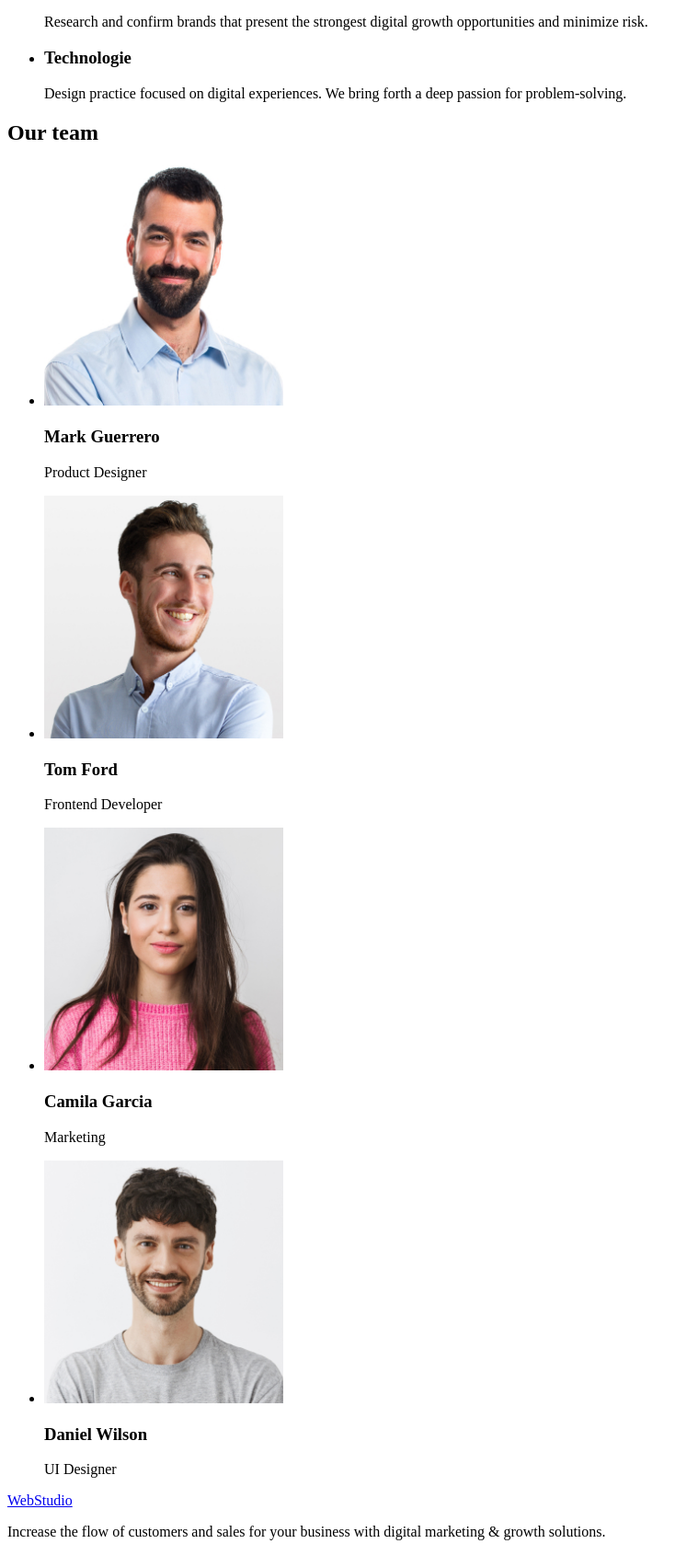
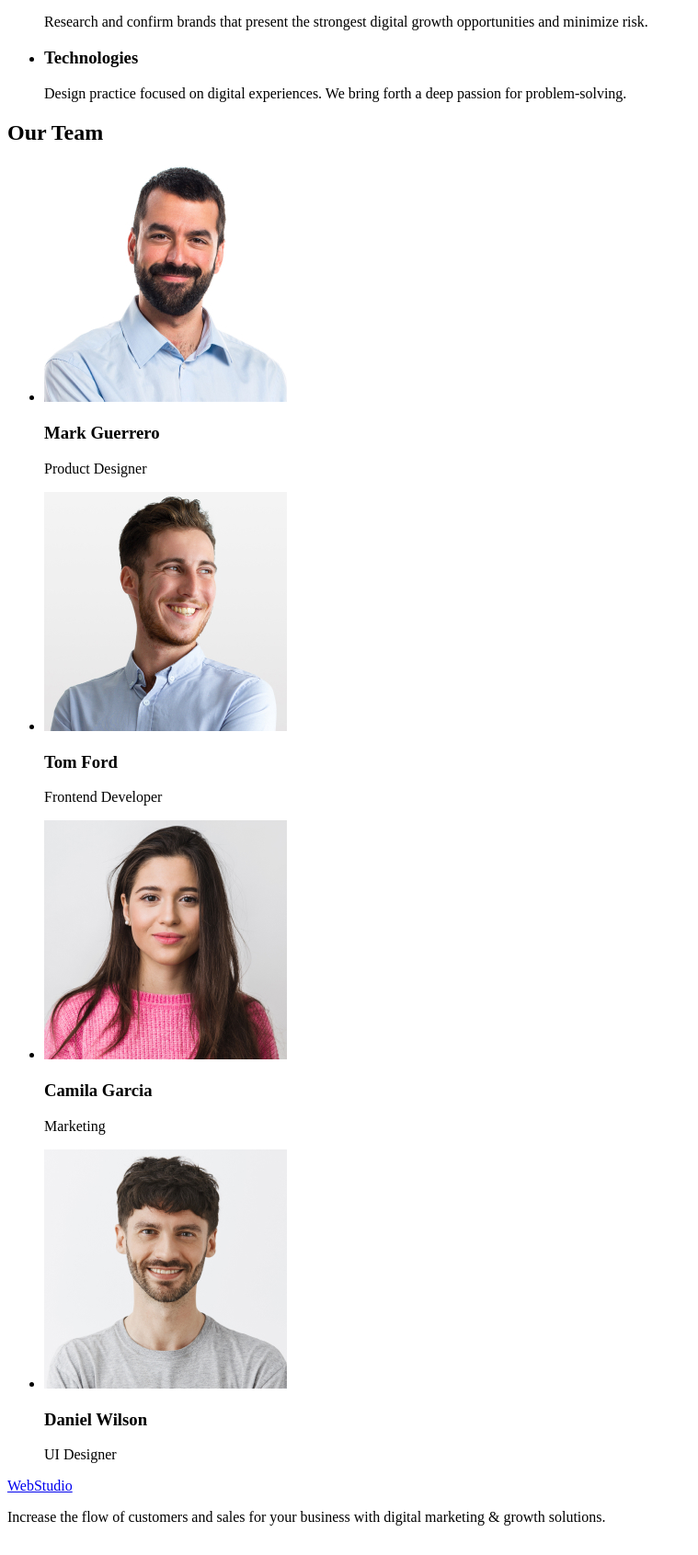
Before and after one commit to Nazarchuk-Arina/goit-markup-hw-01, a plain HTML site: page index.html in a window 1280 px wide. Shown: the part 483-2174 px from the top of the page at 92% size, without its empty margins (0-759 px from the left). Drawn offline with Linux system fonts and the light colour scheme.

Commit message:
Update index.html

```diff
--- a/index.html
+++ b/index.html
@@ -54,7 +54,7 @@
             </p>
           </li>
           <li>
-            <h3>Technologie</h3>
+            <h3>Technologies</h3>
             <p>
               Design practice focused on digital experiences. We bring forth a
               deep passion for problem-solving.
@@ -64,14 +64,14 @@
       </section>
       <!-- Section 3 -->
       <section>
-        <h2>Our team</h2>
+        <h2>Our Team</h2>
         <ul>
           <li>
             <img
               src="./mark-img.jpg"
               alt="Mark's photo"
-              width="260"
-              height="264"
+              width="264"
+              height="260"
             />
             <h3>Mark Guerrero</h3>
             <p>Product Designer</p>
@@ -80,8 +80,8 @@
             <img
               src="./tom-img.jpg"
               alt="Tom's photo"
-              width="260"
-              height="264"
+              width="264"
+              height="260"
             />
             <h3>Tom Ford</h3>
             <p>Frontend Developer</p>
@@ -90,8 +90,8 @@
             <img
               src="./camila-img.jpg"
               alt="Camila's photo"
-              width="260"
-              height="264"
+              width="264"
+              height="260"
             />
             <h3>Camila Garcia</h3>
             <p>Marketing</p>
@@ -100,8 +100,8 @@
             <img
               src="./daniel-img.jpg"
               alt="Daniel's photo"
-              width="260"
-              height="264"
+              width="264"
+              height="260"
             />
             <h3>Daniel Wilson</h3>
             <p>UI Designer</p>
@@ -110,13 +110,11 @@
       </section>
     </main>
     <footer>
-      <section>
-        <a href="./index.html">WebStudio</a>
-        <p>
-          Increase the flow of customers and sales for your business with
-          digital marketing & growth solutions.
-        </p>
-      </section>
+      <a href="./index.html">WebStudio</a>
+      <p>
+        Increase the flow of customers and sales for your business with digital
+        marketing & growth solutions.
+      </p>
     </footer>
   </body>
 </html>
```
